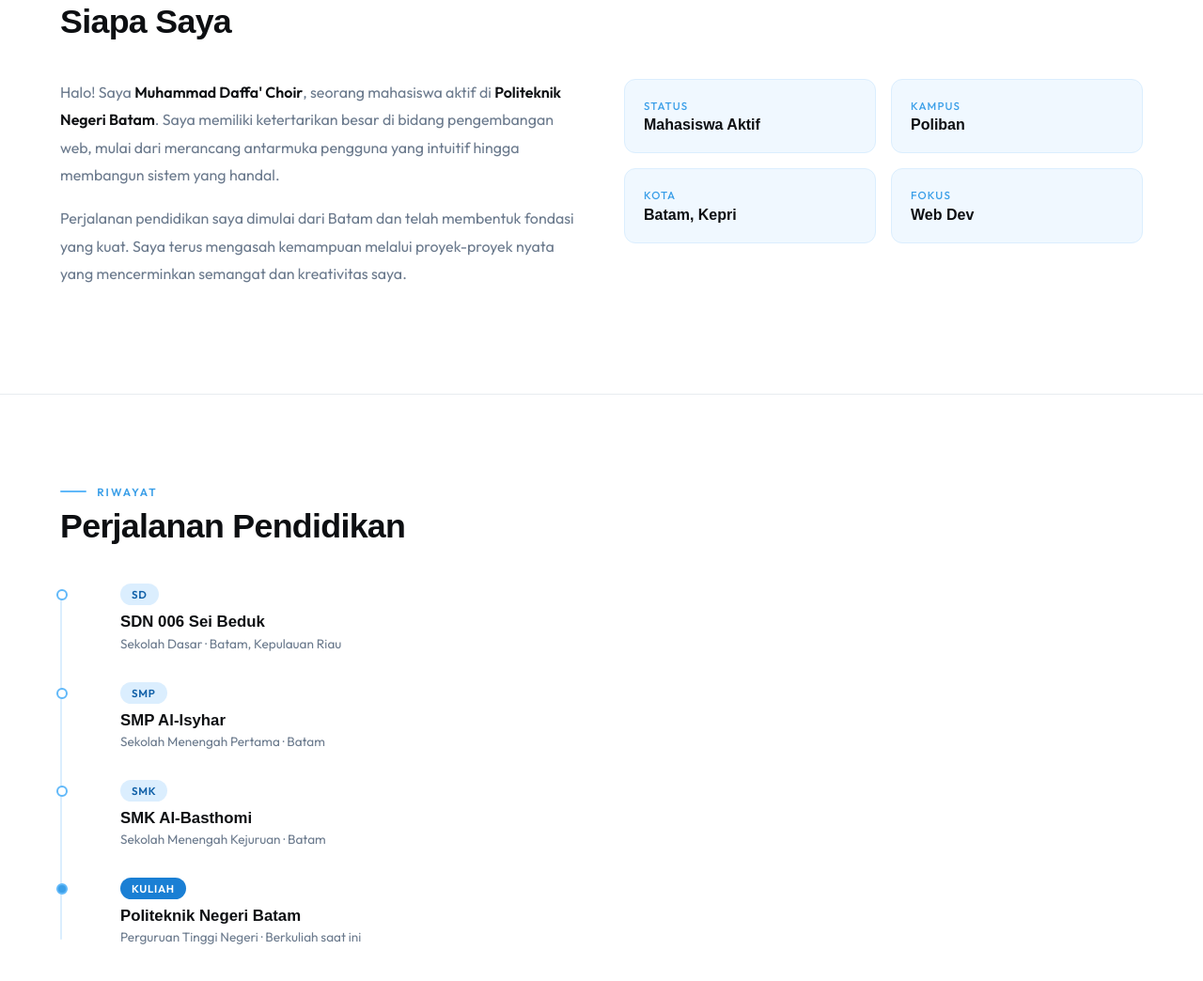
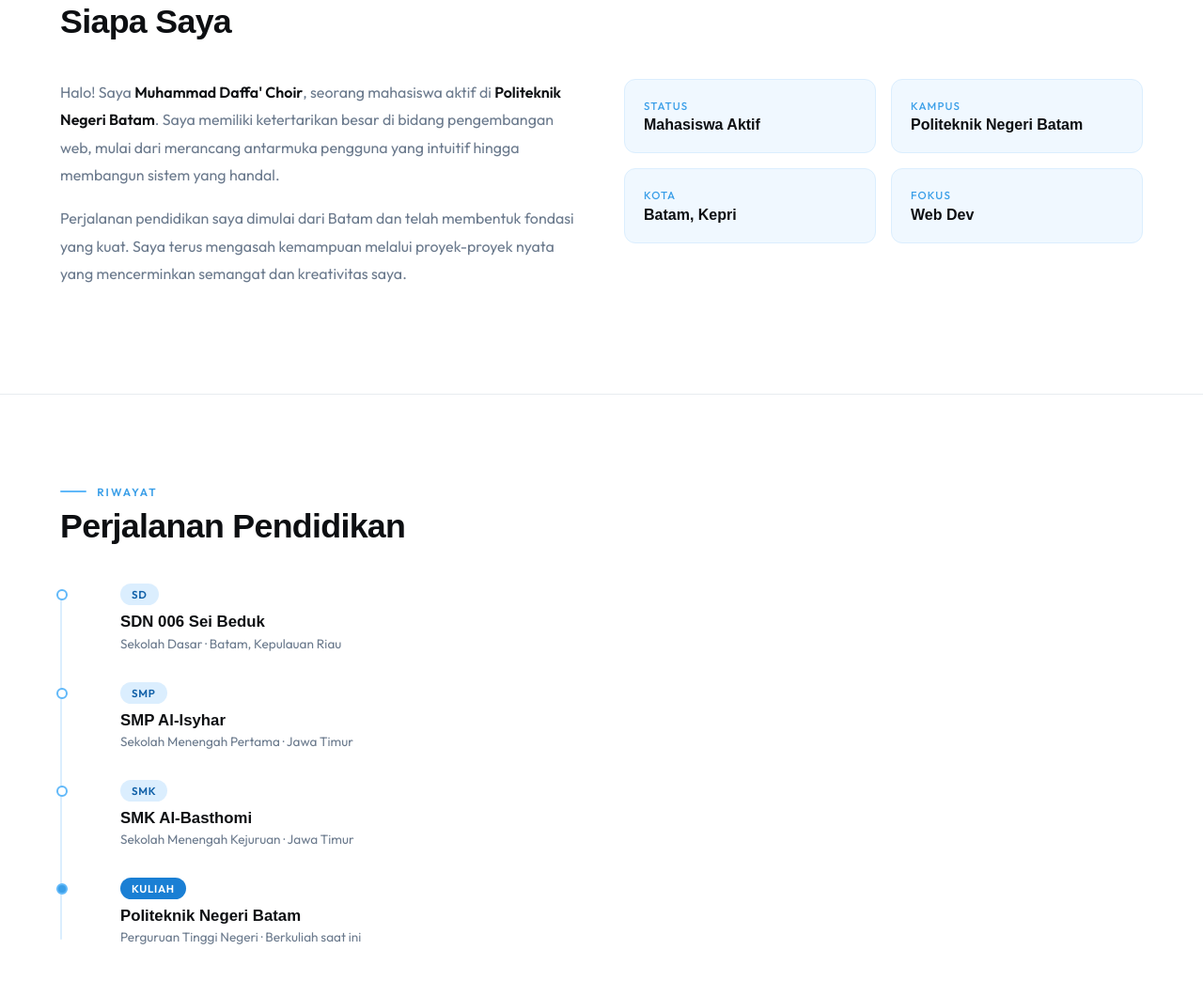
Before and after one commit to daffarwesa/porto_pbo, a plain HTML site: page index.html in a window 1280 px wide. Shown: the part 919-1963 px from the top of the page at 94% size. Drawn offline with Linux system fonts and the light colour scheme; a web font is replaced by a local one.

Commit message:
merubah poliban

```diff
--- a/index.html
+++ b/index.html
@@ -973,7 +973,7 @@
         </div>
         <div class="stat-card">
           <p class="s-label">Kampus</p>
-          <p class="s-val">Poliban</p>
+          <p class="s-val">Politeknik Negeri Batam</p>
         </div>
         <div class="stat-card">
           <p class="s-label">Kota</p>
@@ -999,12 +999,12 @@
       <div class="edu-item fade-in">
         <span class="edu-badge">SMP</span>
         <p class="edu-school">SMP Al-Isyhar</p>
-        <p class="edu-detail">Sekolah Menengah Pertama · Batam</p>
+        <p class="edu-detail">Sekolah Menengah Pertama · Jawa Timur</p>
       </div>
       <div class="edu-item fade-in">
         <span class="edu-badge">SMK</span>
         <p class="edu-school">SMK Al-Basthomi</p>
-        <p class="edu-detail">Sekolah Menengah Kejuruan · Batam</p>
+        <p class="edu-detail">Sekolah Menengah Kejuruan · Jawa Timur</p>
       </div>
       <div class="edu-item fade-in">
         <span class="edu-badge">Kuliah</span>
```
